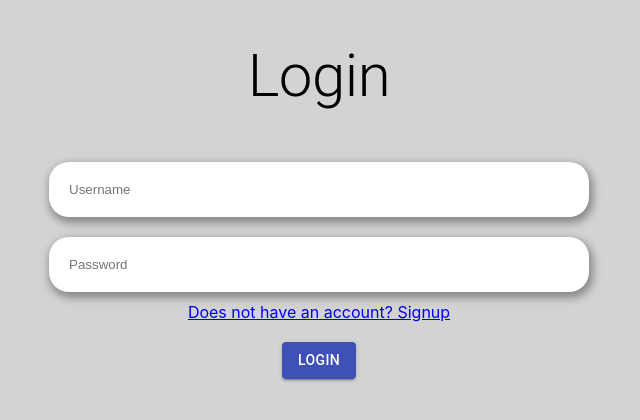
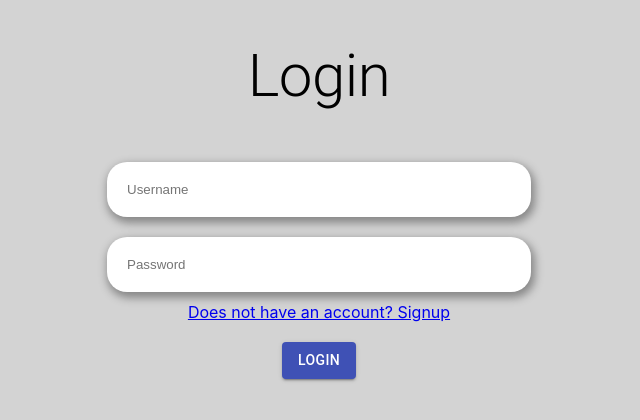
Before and after one commit to saniyaagrawal/old-age, a React (Create React App) app in the folder old-age/: page /login in a window 1280 px wide. Shown: the top 420 px of the page, without its empty margins (321-961 px from the left). Built offline with nearby package versions, Linux system fonts and the light colour scheme.

Commit message:
login css changes

```diff
--- a/old-age/src/static/css/app.css
+++ b/old-age/src/static/css/app.css
@@ -27,7 +27,7 @@
 }
 
 .input_field, .input_field:focus{
-  width: 500px;
+  width: 30vw;
   padding: 20px;
   border: none;
   border-radius: 20px;
```
Also changed, not shown: 1 other file (tests, documents, lock files or other folders).
